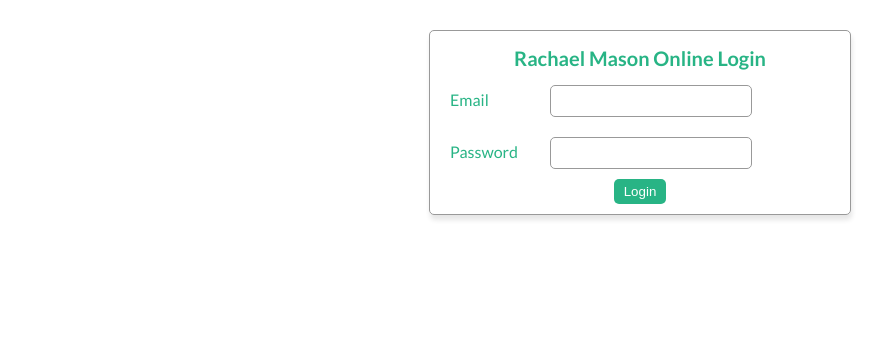
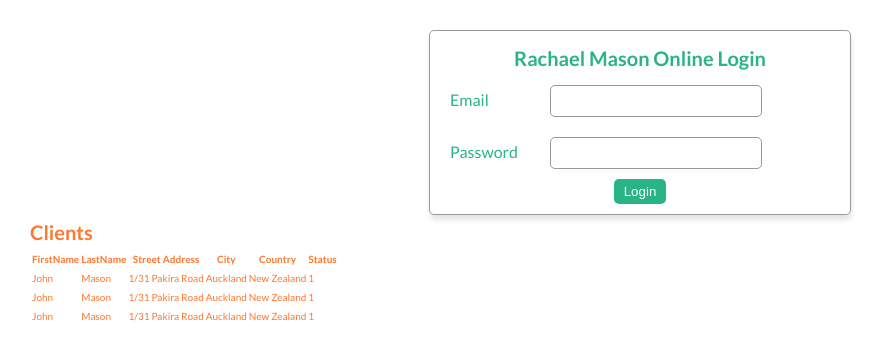
Before and after one commit to DDMJOHNM/rmonline, a React (Create React App) app: page / in a window 1280 px wide. Shown: the top 358 px of the page, without its empty margins (0-885 px from the left). Built offline with nearby package versions, Linux system fonts and the light colour scheme.

Commit message:
added basic redux typescript implementation

```diff
--- a/package.json
+++ b/package.json
@@ -3,6 +3,7 @@
   "version": "0.1.0",
   "private": true,
   "dependencies": {
+    "@reduxjs/toolkit": "^1.6.1",
     "@testing-library/jest-dom": "^5.14.1",
     "@testing-library/react": "^11.2.7",
     "@testing-library/user-event": "^12.8.3",
@@ -10,9 +11,11 @@
     "@types/node": "^12.20.24",
     "@types/react": "^17.0.20",
     "@types/react-dom": "^17.0.9",
+    "@types/react-redux": "^7.1.18",
     "node-sass": "^6.0.1",
     "react": "^17.0.2",
     "react-dom": "^17.0.2",
+    "react-redux": "^7.2.5",
     "react-scripts": "4.0.3",
     "typescript": "^4.4.3",
     "web-vitals": "^1.1.2"
--- a/public/css/styles.css
+++ b/public/css/styles.css
@@ -88,12 +88,14 @@ body {
     border: 1px solid #999;
     height: 3rem;
     width: 20rem;
-    border-radius: 5px; }
+    border-radius: 5px;
+    padding: 0 5px 0 5px; }
   .login-form__password {
     border: 1px solid #999;
     height: 3rem;
     border-radius: 5px;
-    width: 20rem; }
+    width: 20rem;
+    padding: 0 5px 0 5px; }
   .login-form__heading {
     color: #28b485;
     font-size: 2rem;
--- a/sass/components/_login-form.scss
+++ b/sass/components/_login-form.scss
@@ -26,6 +26,7 @@
         height:3rem;
         width:20rem;
         border-radius: 5px;
+        padding:0 5px 0 5px;
     }
 
     &__password{
@@ -33,12 +34,14 @@
         height:3rem;
         border-radius: 5px;
         width:20rem;
+        padding:0 5px 0 5px;
     }
 
     &__heading{
         color:$color-primary-light;
         font-size: 2rem;
         text-align: center;
+
     }
 
     &__submit{
--- a/src/App/App.tsx
+++ b/src/App/App.tsx
@@ -1,16 +1,18 @@
-import React from 'react';
+import React, { useEffect } from 'react';
 //import logo from './logo.svg';
 import LoginForm from '../components/LoginForm';
+import ClientList from '../Clients/Clients';
 
 
 const App: React.FC = ()=>{
+
   return <div className="App">
     <LoginForm />
+    <ClientList clients={[]}/>
   </div>;
 }
 
 export default App;
 
-
-//TODO: Add REDUX and JEST
-//TODO: Add Mock Data
+//todo: routing
+//potential backend call
--- /dev/null
+++ b/src/Clients/Clients.tsx
@@ -0,0 +1,88 @@
+import React,{useEffect} from 'react';
+import {connect,ConnectedProps} from 'react-redux';
+import { RootState } from '../redux/store';
+import {ClientSlice} from '../redux/reducers/ClientReducer';
+import {getClients} from '../redux/reducers/ClientReducer';
+import { useAppSelector, useAppDispatch } from '../redux/hooks';
+
+
+
+const mapState = (state: RootState) => ({
+  practise: state.practise,
+})
+
+const mapDispatch = {
+  getClients: () => ({ type: 'client/getClients' }),
+}
+
+
+const connector = connect(mapState, mapDispatch)
+
+type PropsFromRedux = ConnectedProps<typeof connector>
+
+interface  Client {
+  id: number
+  firstName: string
+  lastName: string
+  streetAddress: string
+  city: string
+  country:string
+  status:number
+
+}
+interface Props extends PropsFromRedux {
+  clients : Array<Client>
+}
+
+
+
+const ClientList  = (props:Props)=>{
+
+  const dispatch = useAppDispatch();
+
+  useEffect(()=>{
+    dispatch(getClients())
+  },[])
+
+  return <div className="App">
+    <h1>Clients</h1>
+    <table className="client-list">
+      <thead>
+      <tr>
+        <th>FirstName</th>
+        <th>LastName</th>
+        <th>Street Address</th>
+        <th>City</th>
+        <th>Country</th>
+        <th>Status</th>
+      </tr>
+     </thead>
+     <tbody>
+      {props.practise.clients.map((c,i)=>{
+         return (
+            <tr key={i}>
+              <td>{c.firstName}</td>
+              <td>{c.lastName}</td>
+              <td>{c.streetAddress}</td>
+              <td>{c.city}</td>
+              <td>{c.country}</td>
+              <td>{c.status}</td>
+            </tr>
+          );
+        })}
+     </tbody>
+    </table>
+  </div>;
+}
+
+export default connector(ClientList);
+
+
+//TODO: Add REDUX and JEST
+//TODO: Add Mock Data
+//TODO: Add PropsFromRedux
+
+//Exposes Helper Type Connected Props
+//it can extract types of mapStateToProps and mapDispatchToProps from its first function
+//This means that if you split the connect call into two steps, all of the "props from Redux"
+//can be inferred automatically without having to write them by hand
--- a/src/index.tsx
+++ b/src/index.tsx
@@ -2,11 +2,13 @@ import React from 'react';
 import ReactDOM from 'react-dom';
 import App from './App/App';
 import reportWebVitals from './reportWebVitals';
+import {store} from './redux/store';
+import {Provider} from 'react-redux';
 
 ReactDOM.render(
-  <React.StrictMode>
+  <Provider store={store}>
     <App />
-  </React.StrictMode>,
+  </Provider>,
   document.getElementById('root')
 );
 
--- /dev/null
+++ b/src/redux/hooks.ts
@@ -0,0 +1,6 @@
+import { TypedUseSelectorHook, useDispatch, useSelector } from 'react-redux'
+import type { RootState, AppDispatch } from './store'
+
+// Use throughout your app instead of plain `useDispatch` and `useSelector`
+export const useAppDispatch = () => useDispatch<AppDispatch>()
+export const useAppSelector: TypedUseSelectorHook<RootState> = useSelector
--- /dev/null
+++ b/src/redux/reducers/ClientReducer.ts
@@ -0,0 +1,39 @@
+import {createSlice, PayloadAction } from '@reduxjs/toolkit';
+import { ClientRequest } from 'http';
+import type {RootState} from '../store';
+
+
+interface  Client {
+    id: number
+    firstName: string
+    lastName: string
+    streetAddress: string
+    city: string
+    country:string
+    status:number
+
+}
+
+interface ClientState {
+    clients: Client[]
+}
+
+const initialState: ClientState = {clients:[]}
+
+
+export const ClientSlice = createSlice({//async thunk
+    name:'clients',
+    initialState,
+    reducers:{
+        getClients:state => {
+             state.clients=[
+                 {id:0,firstName:"John", lastName:"Mason",streetAddress:"1/31 Pakira Road",city:"Auckland",country:"New Zealand", status:1},
+                 {id:1,firstName:"John", lastName:"Mason",streetAddress:"1/31 Pakira Road",city:"Auckland",country:"New Zealand", status:1},
+                 {id:2,firstName:"John", lastName:"Mason",streetAddress:"1/31 Pakira Road",city:"Auckland",country:"New Zealand", status:1}
+             ];
+        }
+    }
+})
+
+export const {getClients} =  ClientSlice.actions
+export default ClientSlice.reducer
--- /dev/null
+++ b/src/redux/store.ts
@@ -0,0 +1,14 @@
+import { configureStore } from '@reduxjs/toolkit';
+import clientReducer from './reducers/ClientReducer';
+
+export const store = configureStore({
+    reducer:{
+       practise:clientReducer
+    }
+})
+
+//pre typed versions of useDispatch and useSelector
+export type RootState = ReturnType<typeof store.getState>
+//avoids having to type to rootState in each component
+export type AppDispatch = typeof store.dispatch
+//contains AppDispatch type which contains thunks middleware types
--- a/tsconfig.json
+++ b/tsconfig.json
@@ -22,5 +22,5 @@
   },
   "include": [
     "src"
-  ]
+, "redux"  ]
 }
```
Also changed, not shown: 2 other files (tests, documents, lock files or other folders).
